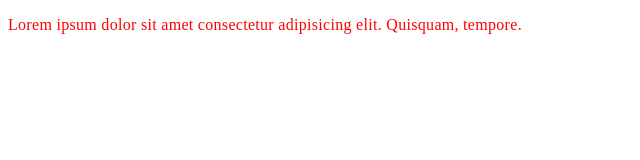
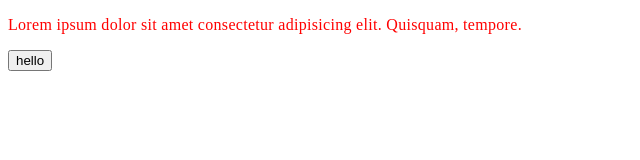
Before and after one commit to Hyper-Sk/first, a plain HTML site: page index.html in a window 1280 px wide. Shown: the whole page, without its empty margins (0-640 px from the left). Drawn offline with Linux system fonts and the light colour scheme.

Commit message:
added button

```diff
--- a/index.html
+++ b/index.html
@@ -9,5 +9,7 @@
 </head>
 <body>
     <p>Lorem ipsum dolor sit amet consectetur adipisicing elit. Quisquam, tempore.</p>
+    <button class="">hello</button>
+
 </body>
 </html>
```
